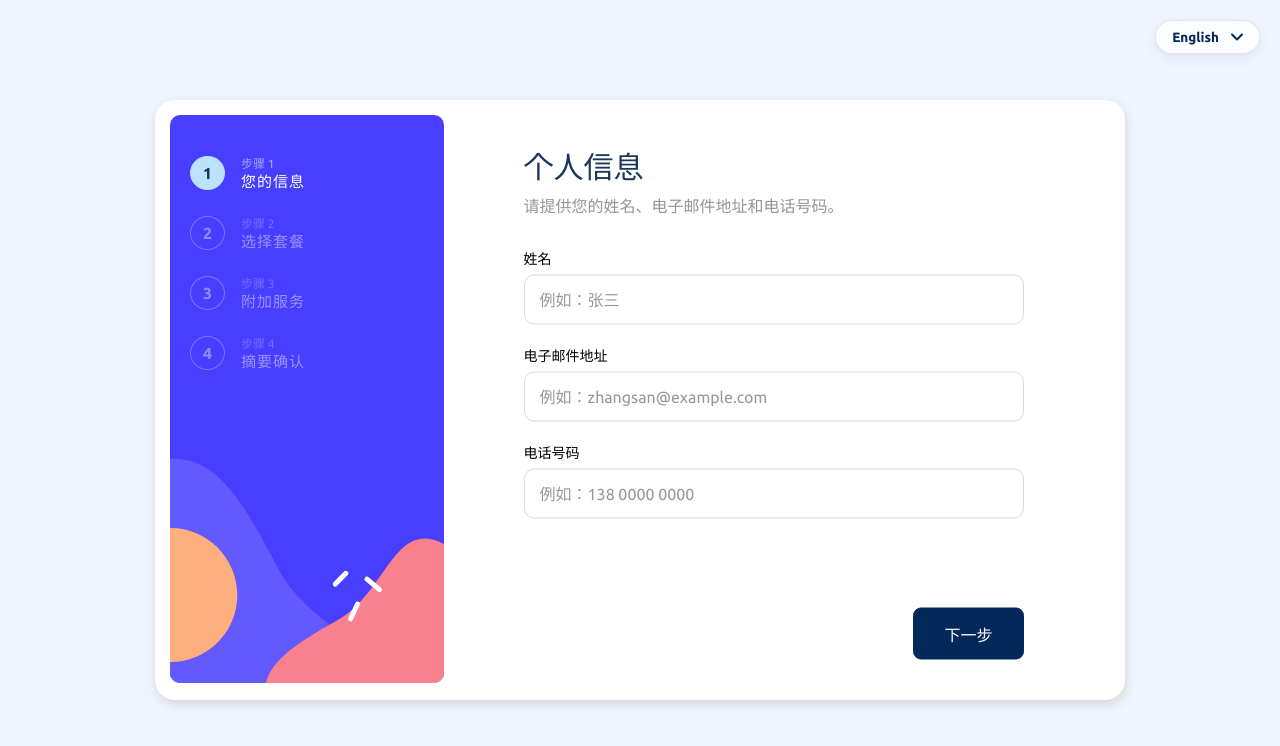
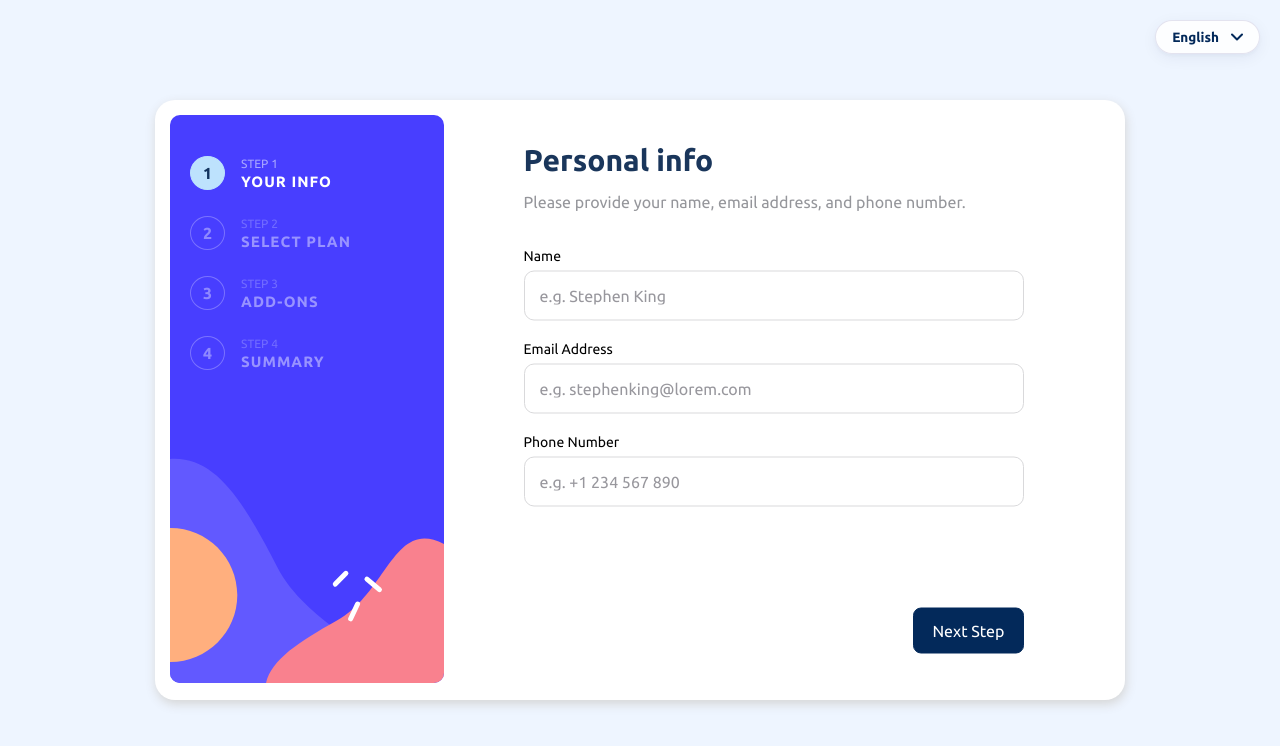
Before and after one commit to Mr-CG-end/multi-step-form, a Vue app: page / in a window 1280 px wide. Shown: the top 746 px of the page. Built offline with nearby package versions, Linux system fonts and the light colour scheme.

Commit message:
feat: 完成国际化

```diff
--- a/src/components/home/steps/StepAddons.vue
+++ b/src/components/home/steps/StepAddons.vue
@@ -2,20 +2,15 @@
   <div class="third-step">
     <div class="addons">
       <button
-        v-for="addon in STEP3_ITEMS"
+        v-for="addon in addonsView"
         :key="addon.id"
         :class="[
           'addon non-selected',
-          { selected: addons.some((a) => a.id === addon.id) },
+          { selected: addonIds.includes(addon.id) },
         ]"
-        @click="setAddonItems(addon)"
+        @click="setAddonItems(addon.id)"
       >
-        <span
-          :class="[
-            'checkbox',
-            { check: addons.some((a) => a.id === addon.id) },
-          ]"
-        >
+        <span :class="['checkbox', { check: addonIds.includes(addon.id) }]">
           <img src="@/assets/images/icon-checkmark.svg" />
         </span>
         <div class="txts">
@@ -34,11 +29,25 @@
 </template>
 
 <script setup lang="ts">
+import { computed } from "vue";
 import { storeToRefs } from "pinia";
+import { useI18n } from "vue-i18n";
 import { useCommonsStore } from "@/stores/commons";
 import { STEP3_ITEMS } from "@/constants/formData";
 
+const { t } = useI18n();
+
 const commonsStore = useCommonsStore();
-const { addons, isYearly } = storeToRefs(commonsStore);
+const { addonIds, isYearly } = storeToRefs(commonsStore);
 const { setAddonItems } = commonsStore;
+
+const addonsView = computed(() =>
+  STEP3_ITEMS.map((item) => ({
+    id: item.id,
+    title: t(`items.addons.${item.id}.title`),
+    semititle: t(`items.addons.${item.id}.semititle`),
+    monthly: t(`items.addons.${item.id}.monthly`),
+    yearly: t(`items.addons.${item.id}.yearly`),
+  })),
+);
 </script>
--- a/src/components/home/steps/StepPersonalInfo.vue
+++ b/src/components/home/steps/StepPersonalInfo.vue
@@ -2,26 +2,27 @@
   <div>
     <div class="form form-name">
       <div class="labels">
-        <label for="name" class="label-name">姓名</label>
-        <label
-          for="name"
-          v-if="nameValidation.valid === false"
-          class="alert"
-          >{{ nameValidation.message }}</label
-        >
+        <label for="name" class="label-name">{{
+          $t("form.labels.name")
+        }}</label>
+        <label for="name" v-if="nameValidation.valid === false" class="alert">{{
+          nameValidation.message
+        }}</label>
       </div>
       <input
         v-model="personalInfo.name"
         type="text"
         id="name"
-        placeholder="例如：张三"
+        :placeholder="$t('form.placeholders.name')"
         :class="[{ error: nameValidation.valid === false }]"
       />
     </div>
 
     <div class="form form-email">
       <div class="labels">
-        <label for="email" class="label-name">电子邮件地址</label>
+        <label for="email" class="label-name">{{
+          $t("form.labels.email")
+        }}</label>
         <label
           for="email"
           v-if="emailValidation.valid === false"
@@ -34,7 +35,7 @@
           v-model="personalInfo.email"
           type="text"
           id="email"
-          placeholder="例如：zhangsan@example.com"
+          :placeholder="$t('form.placeholders.email')"
           :class="[{ error: emailValidation.valid === false }]"
         />
         <span
@@ -48,7 +49,9 @@
 
     <div class="form form-phone">
       <div class="labels">
-        <label for="phone" class="label-name">电话号码</label>
+        <label for="phone" class="label-name">{{
+          $t("form.labels.phone")
+        }}</label>
         <label
           for="phone"
           v-if="phoneValidation.valid === false"
@@ -61,7 +64,7 @@
           v-model="personalInfo.phone"
           type="text"
           id="phone"
-          placeholder="例如：138 0000 0000"
+          :placeholder="$t('form.placeholders.phone')"
           :class="[{ error: phoneValidation.valid === false }]"
         />
         <span
--- a/src/components/home/steps/StepSummary.vue
+++ b/src/components/home/steps/StepSummary.vue
@@ -1,16 +1,15 @@
 <template>
   <div class="finishing">
     <div class="costs">
-      <!-- 个人信息摘要 -->
       <div class="summary-block personal-summary">
         <div class="summary-header">
-          <div class="impt-txt">个人信息</div>
+          <div class="impt-txt">{{ summaryView.personalTitle }}</div>
           <button
             type="button"
             class="change-plan"
             @click="emit('goToStep', '1')"
           >
-            编辑
+            {{ summaryView.editText }}
           </button>
         </div>
         <div class="summary-content">
@@ -20,18 +19,17 @@
         </div>
       </div>
 
-      <!-- 套餐摘要 -->
       <div class="summary-block plan-summary">
         <div class="summary-header">
           <div class="impt-txt">
-            {{ nowPlan.name }}{{ isYearly ? "（年度）" : "（月度）" }}
+            {{ nowPlan.name }}{{ summaryView.planSuffix }}
           </div>
           <button
             type="button"
             class="change-plan"
             @click="emit('goToStep', '2')"
           >
-            编辑
+            {{ summaryView.editText }}
           </button>
         </div>
         <div class="summary-content">
@@ -41,20 +39,19 @@
         </div>
       </div>
 
-      <!-- 附加服务摘要 -->
       <div class="summary-block addons-summary">
         <div class="summary-header">
-          <div class="impt-txt">附加服务</div>
+          <div class="impt-txt">{{ summaryView.addonsTitle }}</div>
           <button
             type="button"
             class="change-plan"
             @click="emit('goToStep', '3')"
           >
-            编辑
+            {{ summaryView.editText }}
           </button>
         </div>
-        <div class="summary-content" v-if="addons.length">
-          <div v-for="addon in addons" :key="addon.id" class="addons">
+        <div class="summary-content" v-if="selectedAddons.length">
+          <div v-for="addon in selectedAddons" :key="addon.id" class="addons">
             <span>{{ addon.title }}</span>
             <div class="addon-cost mg-lft">
               <span v-if="!isYearly">{{ addon.monthly }}</span>
@@ -63,14 +60,13 @@
           </div>
         </div>
         <div class="summary-content" v-else>
-          <div class="card-des">未选择附加服务</div>
+          <div class="card-des">{{ summaryView.noAddonsText }}</div>
         </div>
       </div>
     </div>
 
     <div class="total">
-      <span v-if="!isYearly">总计（每月）</span>
-      <span v-else>总计（每年）</span>
+      <span>{{ summaryView.totalLabel }}</span>
       <span class="total-cost mg-lft">{{ totalCost }}</span>
     </div>
   </div>
@@ -79,42 +75,64 @@
 <script setup lang="ts">
 import { computed } from "vue";
 import { storeToRefs } from "pinia";
+import { useI18n } from "vue-i18n";
 import { useCommonsStore } from "@/stores/commons";
-import { STEP2_ITEMS } from "@/constants/formData";
-import type { IStep2 } from "@/types/items";
 
 const emit = defineEmits<{
-  /** 点击「编辑」按钮时通知父组件跳转到指定步骤 */
   (e: "goToStep", tabId: string): void;
 }>();
 
-const { personalInfo, plan, addons, isYearly } = storeToRefs(
+const { t } = useI18n();
+const { personalInfo, plan, addonIds, isYearly } = storeToRefs(
   useCommonsStore(),
 );
 
-/** 当前选择的套餐详情 */
-const nowPlan = computed<IStep2>(() => {
-  return (
-    STEP2_ITEMS.find((item) => item.id === plan.value) || STEP2_ITEMS[0]
-  );
-});
+const summaryView = computed(() => ({
+  personalTitle: t("form.summary.personalInfo"),
+  addonsTitle: t("form.summary.addons"),
+  noAddonsText: t("form.summary.noAddons"),
+  totalLabel: isYearly.value
+    ? t("form.summary.totalYearly")
+    : t("form.summary.totalMonthly"),
+  planSuffix: isYearly.value
+    ? t("form.summary.planSuffix.yearly")
+    : t("form.summary.planSuffix.monthly"),
+  editText: t("common.buttons.edit"),
+}));
 
-/** 从价格字符串中提取纯数字 */
+const nowPlan = computed(() => ({
+  id: plan.value,
+  name: t(`items.plans.${plan.value}.name`),
+  monthly: t(`items.plans.${plan.value}.monthly`),
+  yearly: t(`items.plans.${plan.value}.yearly`),
+}));
+
+const selectedAddons = computed(() =>
+  addonIds.value.map((id) => ({
+    id: id,
+    title: t(`items.addons.${id}.title`),
+    monthly: t(`items.addons.${id}.monthly`),
+    yearly: t(`items.addons.${id}.yearly`),
+  })),
+);
+
 const parseCost = (str: string): number => Number(str.replace(/[^0-9]/g, ""));
 
-/** 实时计算总金额（基础套餐 + 附加服务） */
 const totalCost = computed(() => {
   const planCost = isYearly.value
     ? parseCost(nowPlan.value.yearly)
     : parseCost(nowPlan.value.monthly);
-  const addonsCost = addons.value.reduce(
+  const addonsCost = selectedAddons.value.reduce(
     (sum, addon) =>
       sum +
       (isYearly.value ? parseCost(addon.yearly) : parseCost(addon.monthly)),
     0,
   );
   const total = planCost + addonsCost;
-  return isYearly.value ? `¥${total}/年` : `¥${total}/月`;
+
+  return isYearly.value
+    ? t("items.priceFormat.yearly", { amount: total })
+    : t("items.priceFormat.monthly", { amount: total });
 });
 </script>
 
@@ -152,7 +170,6 @@ const totalCost = computed(() => {
   font: inherit;
 }
 
-/* finishing 布局：costs 和 total 各占自然空间 */
 .finishing {
   display: flex;
   flex-direction: column;
@@ -161,7 +178,7 @@ const totalCost = computed(() => {
 
 .finishing .costs {
   flex: 1;
-  overflow: hidden auto; /* x 轴锁定，y 轴按需滚动 */
+  overflow: hidden auto;
 }
 
 .finishing .total {
--- a/src/composables/usePersonalInfoValidation.ts
+++ b/src/composables/usePersonalInfoValidation.ts
@@ -1,10 +1,12 @@
 import { ref, reactive, watch, computed, onUnmounted } from "vue";
 import { storeToRefs } from "pinia";
+import { useI18n } from "vue-i18n";
 import { useCommonsStore } from "@/stores/commons";
 import _ from "lodash";
 import { isValidEmail, isValidPhone } from "@/utils/validators";
 
 export function usePersonalInfoValidation() {
+  const { t } = useI18n();
   const { personalInfo } = storeToRefs(useCommonsStore());
 
   // 是否提交过——控制空值报错时机，点击提交前不骚扰用户
@@ -37,7 +39,7 @@ export function usePersonalInfoValidation() {
 
   const nameValidation = computed(() => {
     if (isSubmitted.value && _.isEmpty(personalInfo.value.name))
-      return { valid: false, message: "请填写姓名" };
+      return { valid: false, message: t("validation.required.name") };
     return { valid: true, message: "" };
   });
 
@@ -48,10 +50,10 @@ export function usePersonalInfoValidation() {
    */
   const emailValidation = computed(() => {
     if (isSubmitted.value && _.isEmpty(personalInfo.value.email))
-      return { valid: false, message: "请填写邮箱" };
+      return { valid: false, message: t("validation.required.email") };
     if (_.isEmpty(debouncedInfo.email)) return { valid: true, message: "" };
     if (!isValidEmail(debouncedInfo.email))
-      return { valid: false, message: "邮箱格式错误" };
+      return { valid: false, message: t("validation.format.email") };
     return { valid: true, message: "" };
   });
 
@@ -62,10 +64,10 @@ export function usePersonalInfoValidation() {
    */
   const phoneValidation = computed(() => {
     if (isSubmitted.value && _.isEmpty(personalInfo.value.phone))
-      return { valid: false, message: "请填写手机号" };
+      return { valid: false, message: t("validation.required.phone") };
     if (_.isEmpty(debouncedInfo.phone)) return { valid: true, message: "" };
     if (!isValidPhone(debouncedInfo.phone))
-      return { valid: false, message: "手机号格式错误" };
+      return { valid: false, message: t("validation.format.phone") };
     return { valid: true, message: "" };
   });
 
--- a/src/constants/formData.ts
+++ b/src/constants/formData.ts
@@ -1,22 +1,22 @@
-/**
- * 表单静态数据集中管理
- * 从 JSON 导入并附加类型，供各组件统一引用
- */
-import type { ITab, IContent } from "@/types/content";
-import type { IStep2, IStep3 } from "@/types/items";
+import type { ITabMeta } from "@/types/content";
+import type { IAddonMeta, IPlanMeta } from "@/types/items";
 
-import tabsData from "@/assets/data/tabs-info.json";
-import contentData from "@/assets/data/content.json";
-import itemsData from "@/assets/data/items.json";
+// Structural data only. All user-facing copy comes from i18n resources.
+export const TABS: ITabMeta[] = [
+  { id: "1" },
+  { id: "2" },
+  { id: "3" },
+  { id: "4" },
+];
 
-/** 左侧步骤导航标签列表 */
-export const TABS: ITab[] = tabsData as ITab[];
+export const STEP2_ITEMS: IPlanMeta[] = [
+  { id: "1", icon: "icon-arcade.svg" },
+  { id: "2", icon: "icon-advanced.svg" },
+  { id: "3", icon: "icon-pro.svg" },
+];
 
-/** 每个步骤的标题 / 副标题文案 */
-export const CONTENT: IContent[] = contentData as IContent[];
-
-/** Step2 套餐列表 */
-export const STEP2_ITEMS: IStep2[] = itemsData.STEP2 as IStep2[];
-
-/** Step3 附加服务列表 */
-export const STEP3_ITEMS: IStep3[] = itemsData.STEP3 as IStep3[];
+export const STEP3_ITEMS: IAddonMeta[] = [
+  { id: "1" },
+  { id: "2" },
+  { id: "3" },
+];
--- a/src/stores/commons.ts
+++ b/src/stores/commons.ts
@@ -1,5 +1,5 @@
 import { defineStore } from "pinia";
-import { IPersonal, IStep3 } from "@/types/items";
+import { IPersonal } from "@/types/items";
 import { clearPersistedState } from "@/plugins/piniaPersistedState";
 import { ref } from "vue";
 
@@ -11,7 +11,7 @@ export const useCommonsStore = defineStore("commonsStore", () => {
     phone: "",
   });
   const plan = ref("1");
-  const addons = ref<Array<IStep3>>([]);
+  const addonIds = ref<string[]>([]);
   // 是否是年付
   const isYearly = ref(false);
   // 记录已完成步骤的ID 存储字符串 completedSteps
@@ -25,12 +25,12 @@ export const useCommonsStore = defineStore("commonsStore", () => {
     plan.value = planId;
   }
 
-  function setAddonItems(addon: IStep3) {
-    const index = addons.value.findIndex((a) => a.id === addon.id);
+  function setAddonItems(addon: string) {
+    const index = addonIds.value.indexOf(addon);
     if (index === -1) {
-      addons.value.push(addon);
+      addonIds.value.push(addon);
     } else {
-      addons.value.splice(index, 1);
+      addonIds.value.splice(index, 1);
     }
   }
 
@@ -44,7 +44,7 @@ export const useCommonsStore = defineStore("commonsStore", () => {
     nowTab.value = "1";
     personalInfo.value = { name: "", email: "", phone: "" };
     plan.value = "1";
-    addons.value = [];
+    addonIds.value = [];
     isYearly.value = false;
     completedSteps.value = [];
     clearPersistedState();
@@ -61,7 +61,7 @@ export const useCommonsStore = defineStore("commonsStore", () => {
     nowTab,
     personalInfo,
     plan,
-    addons,
+    addonIds,
     isYearly,
     completedSteps,
     // action
--- a/src/views/HomeView.vue
+++ b/src/views/HomeView.vue
@@ -6,7 +6,7 @@
         <div class="navbar">
           <ul>
             <li
-              v-for="tab in TABS"
+              v-for="tab in tabsView"
               :key="tab.id"
               :class="[
                 'step',
@@ -32,22 +32,21 @@
         </div>
 
         <!-- 右侧内容区 -->
-        <div class="content">
-          <div v-if="showStepTip" class="step-tip">请按顺序完成步骤</div>
-          <div class="title top-area" v-if="nowContent?.title">
-            {{ nowContent.title }}
+          <div class="content">
+          <div v-if="showStepTip" class="step-tip">
+            {{ pageView.stepTip }}
           </div>
-          <div class="semi-title" v-if="nowContent?.semititle">
-            {{ nowContent.semititle }}
+          <div class="title top-area" v-if="pageView.title">
+            {{ pageView.title }}
+          </div>
+          <div class="semi-title" v-if="pageView.semititle">
+            {{ pageView.semititle }}
           </div>
           <div class="forms">
             <StepPersonalInfo v-if="nowTab === '1'" ref="stepPersonalRef" />
             <StepPlan v-else-if="nowTab === '2'" />
             <StepAddons v-else-if="nowTab === '3'" />
-            <StepSummary
-              v-else-if="nowTab === '4'"
-              @go-to-step="goToStep"
-            />
+            <StepSummary v-else-if="nowTab === '4'" @go-to-step="goToStep" />
             <StepThankYou v-if="nowTab === '5'" />
           </div>
           <!-- 底部操作按钮 -->
@@ -56,17 +55,17 @@
             v-if="nowTab !== '5'"
           >
             <button class="lft-btn" @click="goBack" v-if="nowTab !== '1'">
-              返回
+              {{ pageView.backText }}
             </button>
             <button class="rgt-btn" v-if="nowTab !== '4'" @click="onSubmit">
-              下一步
+              {{ pageView.nextText }}
             </button>
             <button
               class="rgt-btn confirm"
               v-else-if="nowTab === '4'"
               @click="onSubmit"
             >
-              确认
+              {{ pageView.confirmText }}
             </button>
           </div>
         </div>
@@ -78,10 +77,10 @@
 <script setup lang="ts">
 import { ref, computed, onUnmounted } from "vue";
 import { storeToRefs } from "pinia";
+import { useI18n } from "vue-i18n";
 import { useCommonsStore } from "@/stores/commons";
 import { clearPersistedState } from "@/plugins/piniaPersistedState";
-import { TABS, CONTENT } from "@/constants/formData";
-import type { IContent } from "@/types/content";
+import { TABS } from "@/constants/formData";
 
 import StepPersonalInfo from "@/components/home/steps/StepPersonalInfo.vue";
 import StepPlan from "@/components/home/steps/StepPlan.vue";
@@ -90,20 +89,33 @@ import StepSummary from "@/components/home/steps/StepSummary.vue";
 import StepThankYou from "@/components/home/steps/StepThankYou.vue";
 
 const commonsStore = useCommonsStore();
+const { t } = useI18n();
 const { nowTab, completedSteps } = storeToRefs(commonsStore);
 const { setTabActive, addCompletedStep } = commonsStore;
 
 // ---- 步骤组件 ref ----
 
-const stepPersonalRef = ref<InstanceType<typeof StepPersonalInfo> | null>(
-  null,
-);
+const stepPersonalRef = ref<InstanceType<typeof StepPersonalInfo> | null>(null);
 
 // ---- 当前步骤文案（替代原来的 reactive 手动赋值） ----
 
-const nowContent = computed<IContent | undefined>(() => {
-  return CONTENT.find((item) => item.id === nowTab.value);
-});
+const tabsView = computed(() =>
+  TABS.map((tab) => ({
+    ...tab,
+    step: t(`steps.step${tab.id}.step`),
+    name: t(`steps.step${tab.id}.name`),
+  })),
+);
+
+const pageView = computed(() => ({
+  stepTip: t("common.toast.stepOrder"),
+  backText: t("common.buttons.back"),
+  nextText: t("common.buttons.next"),
+  confirmText: t("common.buttons.confirm"),
+  title: nowTab.value === "5" ? "" : t(`steps.content.step${nowTab.value}.title`),
+  semititle:
+    nowTab.value === "5" ? "" : t(`steps.content.step${nowTab.value}.semititle`),
+}));
 
 // ---- 流程控制 ----
 
@@ -180,9 +192,7 @@ onUnmounted(() => {
 /* 步骤导航样式 */
 .step {
   cursor: pointer;
-  transition:
-    opacity 0.2s ease,
-    transform 0.2s ease;
+  transition: opacity 0.2s ease, transform 0.2s ease;
 }
 
 .step .num {
@@ -216,9 +226,4 @@ onUnmounted(() => {
 .step.disabled .item {
   opacity: 0.8;
 }
-
-/* 统一让 .forms 行只能纵向滚动，不出现横向滚动条 */
-.forms {
-  overflow: hidden auto;
-}
 </style>
```
Also changed, not shown: src/components/home/steps/StepPlan.vue (+25 -12 lines), src/components/home/steps/StepThankYou.vue (+3 -7 lines), src/types/content.ts (+9 -6 lines), src/types/items.ts (+13 -4 lines), 1 other file (tests, documents, lock files or other folders).
